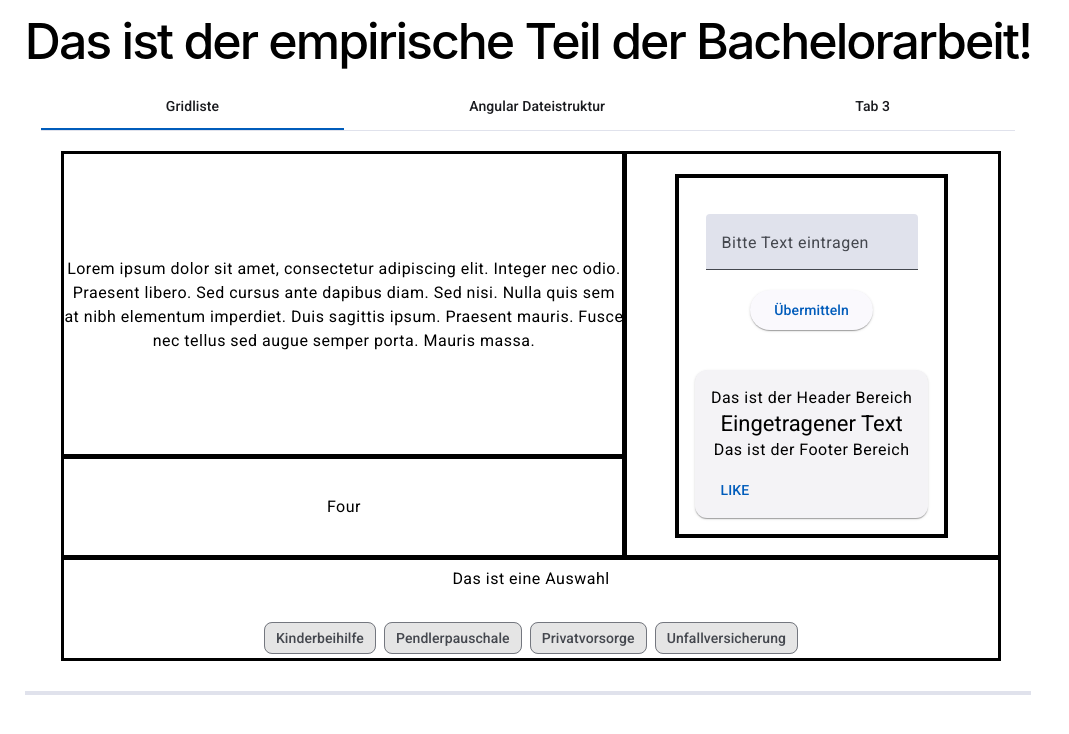
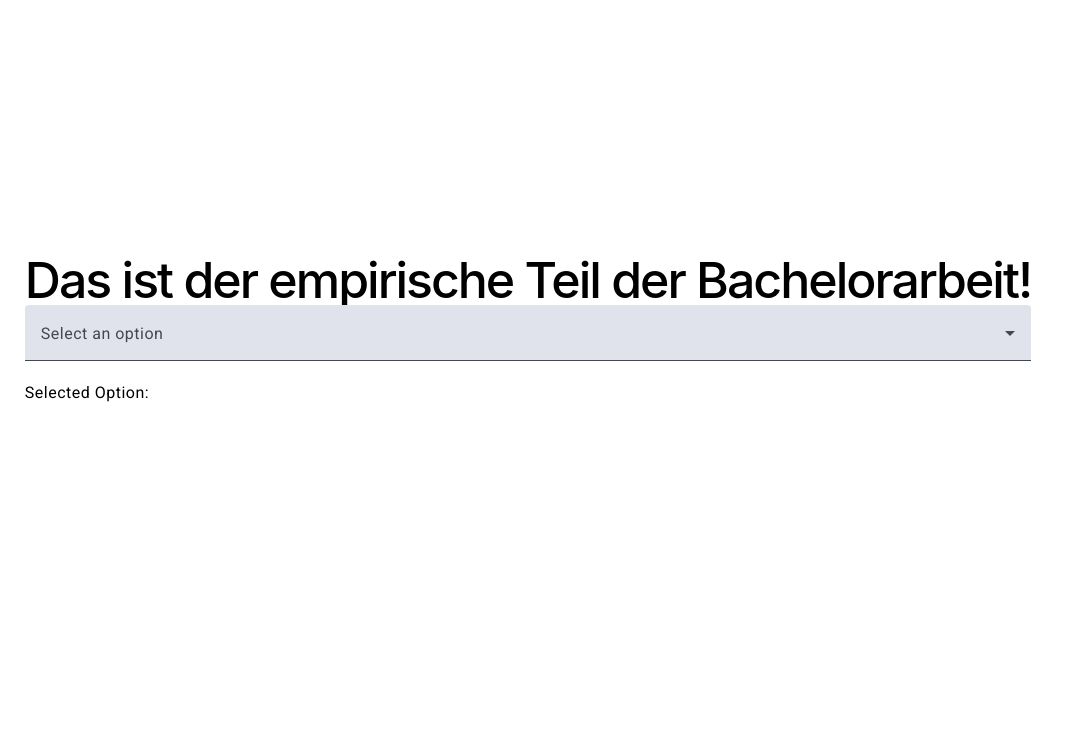
Before and after one commit to gulyaslorant/empirisch, an Angular app: page / in a window 1280 px wide. Shown: the top 734 px of the page, without its empty margins (0-1069 px from the left). Built offline with nearby package versions, Linux system fonts and the light colour scheme.

Commit message:
Selectfield eingefügt

```diff
--- a/src/app/app.component.html
+++ b/src/app/app.component.html
@@ -1,7 +1,7 @@
 <main class="title">
     <div>
         <div><h1>Das ist der empirische Teil der Bachelorarbeit!</h1></div>
-        <div><app-tabliste></app-tabliste></div>
+        <div><app-selectfield></app-selectfield></div>
     </div>
 </main>
 
--- /dev/null
+++ b/src/app/selectfield/selectfield.component.html
@@ -0,0 +1,22 @@
+<mat-form-field appearance="fill">
+    <mat-label>Select an option</mat-label>
+    <mat-select
+        (selectionChange)="onSelectionChange($event)"
+        aria-label="Select an option"
+        role="combobox"
+        aria-haspopup="listbox"
+        [attr.aria-expanded]="selectedOption ? 'true' : 'false'"
+        aria-controls="option-list"
+    >
+        <mat-option *ngFor="let option of options" [value]="option.value">
+            {{ option.viewValue }}
+        </mat-option>
+    </mat-select>
+</mat-form-field>
+
+<p>Selected Option: {{ selectedOption }}</p>
+<!-- Debugging Ausgabe -->
+
+<ng-container *ngIf="selectedOption === 'tabliste'" class="container">
+    <app-tabliste></app-tabliste>
+</ng-container>
--- /dev/null
+++ b/src/app/selectfield/selectfield.component.scss
@@ -0,0 +1,3 @@
+mat-form-field {
+    width: 100%;
+}
--- /dev/null
+++ b/src/app/selectfield/selectfield.component.ts
@@ -0,0 +1,31 @@
+import { Component } from "@angular/core";
+import { MatSelectModule } from "@angular/material/select";
+import { MatFormFieldModule } from "@angular/material/form-field";
+import { CommonModule } from "@angular/common";
+import { TablisteComponent } from "../tabliste/tabliste.component";
+
+@Component({
+  selector: "app-selectfield",
+  standalone: true,
+  templateUrl: "./selectfield.component.html",
+  styleUrls: ["./selectfield.component.scss"],
+  imports: [
+    CommonModule,
+    MatSelectModule,
+    MatFormFieldModule,
+    TablisteComponent,
+  ],
+})
+export class SelectfieldComponent {
+  options = [
+    { value: "tabliste", viewValue: "Tabliste" },
+    { value: "option2", viewValue: "Option 2" },
+    { value: "option3", viewValue: "Option 3" },
+  ];
+
+  selectedOption: string = "";
+
+  onSelectionChange(event: any) {
+    this.selectedOption = event.value;
+  }
+}
```
Also changed, not shown: src/app/app.component.ts (+7 -6 lines), src/app/select/tabliste.component.scss (added, +7 -0 lines), src/app/tabliste/tabliste.component.html (+6 -2 lines), 1 other file (tests, documents, lock files or other folders).
